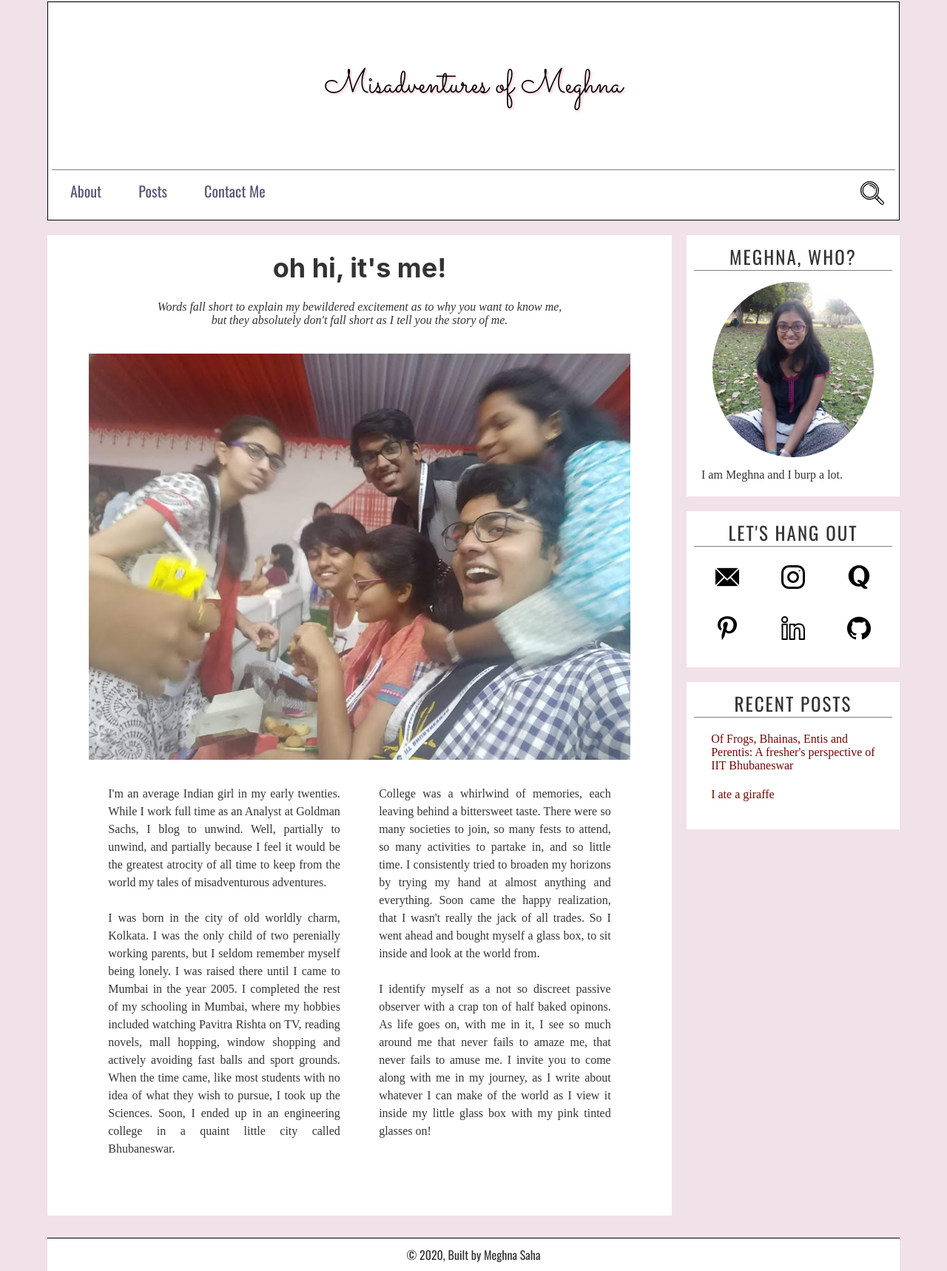
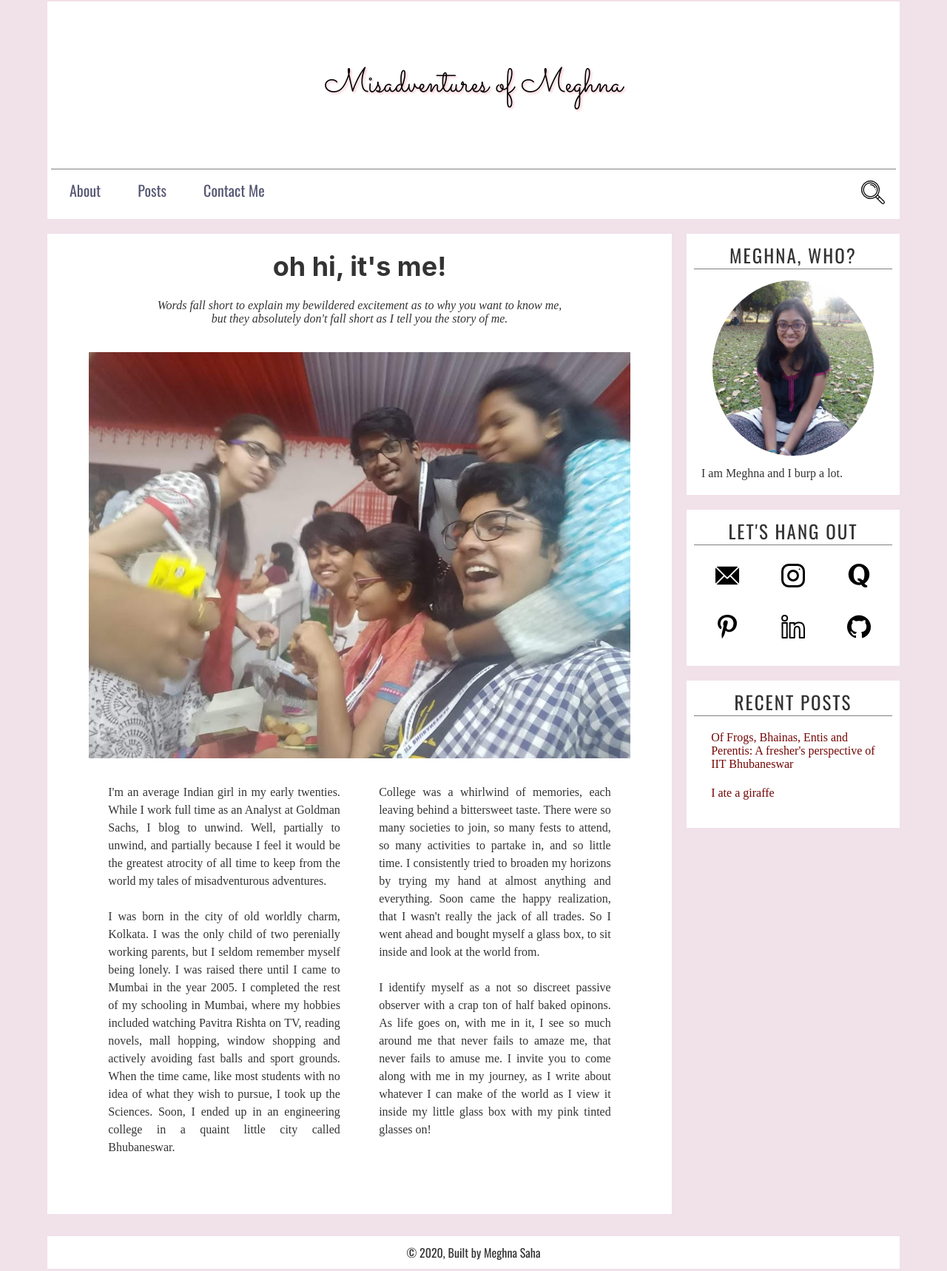
Before and after one commit to MeghnaSaha/misadventures-of-meghna, a Gatsby site: page /about in a window 1280 px wide. Shown: the whole page at 74% size. Built offline with nearby package versions, Linux system fonts and the light colour scheme; Gatsby itself is replaced by a stand-in of ours; a web font is replaced by a local one.

Commit message:
design changes

```diff
--- a/src/components/Hero/style.css
+++ b/src/components/Hero/style.css
@@ -1,5 +1,4 @@
 .Hero{
-    border: 1px solid black;
     padding: 0 5px;
     margin-top: 2px;
     background: #fff;
--- a/src/components/layout.css
+++ b/src/components/layout.css
@@ -25,7 +25,6 @@ footer{
   background: #fff;
   text-align: center;
   padding: 10px 0;
-  border-top: 1px solid black;
   margin-top: 20px;
 },
 header,
--- a/src/styles/search.module.css
+++ b/src/styles/search.module.css
@@ -1,5 +1,6 @@
 .container{
     margin: 20px 10px 10px 0;
+    padding-top: 10px;
     font-family: 'Alice', serif;
     display: flex;
     flex-direction: column;
```
